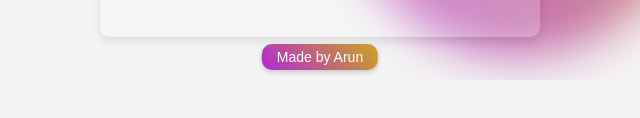
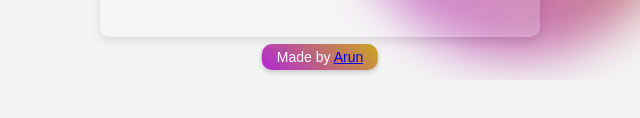
Before and after one commit to Arun131004/Resistat, a plain HTML site: page index.html in a window 1280 px wide. Shown: the part 720-838 px from the top of the page, 320-960 px from the left. Drawn offline with Linux system fonts and the light colour scheme.

Commit message:
Update index.html

```diff
--- a/index.html
+++ b/index.html
@@ -68,7 +68,10 @@
   </div>
 
   <script src="script.js"></script>
-  <div class="footer-credit">Made by Arun</div>
+  <div class="footer-credit">
+    Made by <a href="https://www.linkedin.com/in/your-profile" target="_blank">Arun</a>
+</div>
+
 
 </body>
 </html>
```
